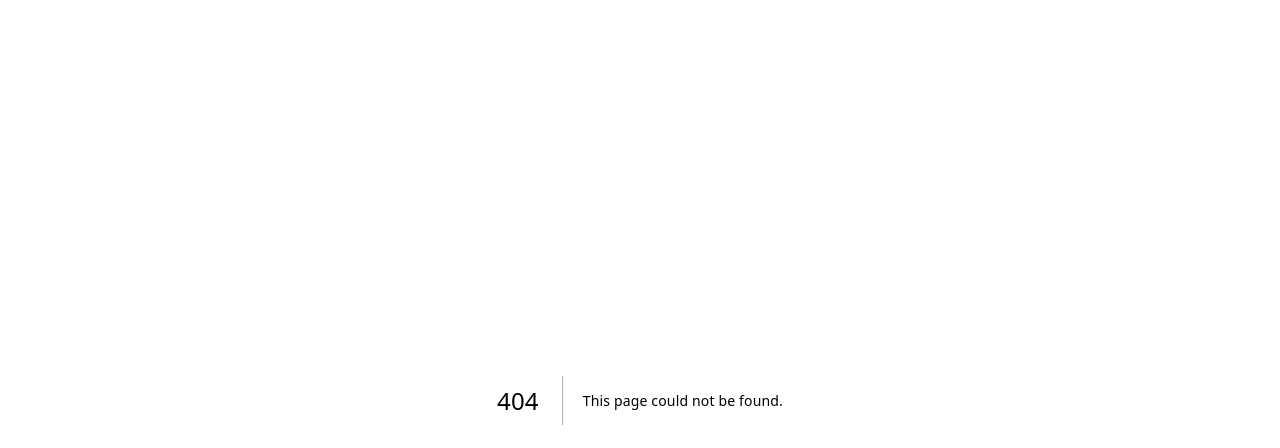
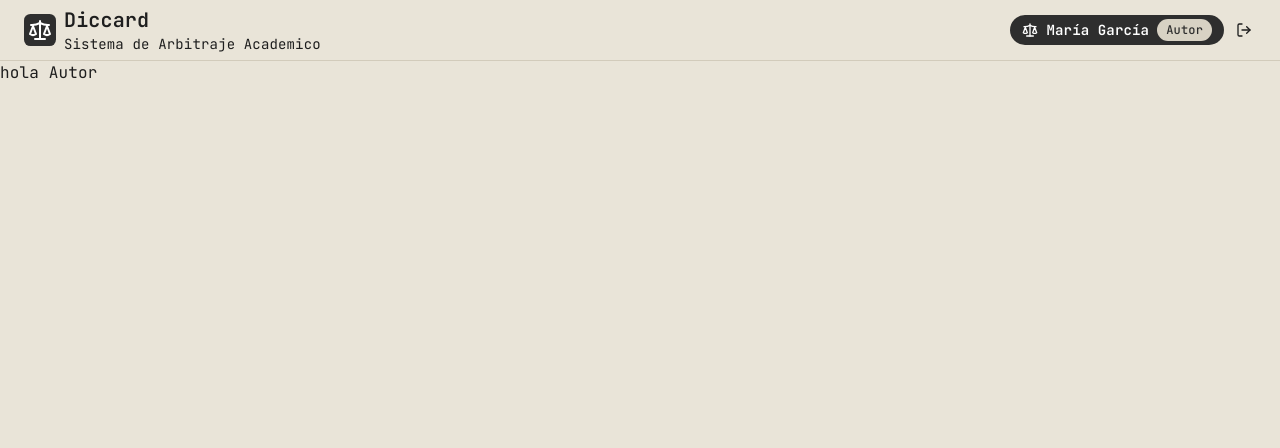
Before and after one commit to Juan-Lozoya/Dic-Articulos, a Next.js app: page /dashboard/autor in a window 1280 px wide. Before the commit this address had no page. Shown: the top 448 px of the page. Built offline with nearby package versions, Linux system fonts and the light colour scheme.

Commit message:
header component

```diff
--- a/app/(auth)/login/page.tsx
+++ b/app/(auth)/login/page.tsx
@@ -4,9 +4,11 @@ import { Scale, FileText, BookOpen } from 'lucide-react';
 import { Button } from '@/components/ui/button';
 import { Input } from '@/components/ui/input';
 import { useState } from 'react';
+import { useRouter } from 'next/navigation';
 
 export default function AuthLogin() {
-  const [login, setLogin] = useState<string>('autor');
+  const [selectedRole, setSelectedRole] = useState<string>('autor');
+  const router = useRouter();
   const [email, setEmail] = useState<string>('');
   const loginOptionsRol = [
     { key: 'autor', label: 'Autor', icon: FileText },
@@ -16,12 +18,13 @@ export default function AuthLogin() {
 
   const handleSubmit = () => {
     console.log('handle');
+    if (email.slice() == '') return;
   };
 
   const handleLegend = () =>
-    login == 'autor'
+    selectedRole == 'autor'
       ? 'Enviar y dar seguimiento a documentos'
-      : login == 'revisor'
+      : selectedRole == 'revisor'
         ? 'Evaluar documentos asignados'
         : 'Supervisar todo el proceso';
 
@@ -37,7 +40,7 @@ export default function AuthLogin() {
           <div className="grid grid-cols-1 md:grid-cols-3 gap-2">
             {loginOptionsRol.map((rol) => {
               const Icon = rol.icon;
-              const isActive: boolean = rol.key == login;
+              const isActive: boolean = rol.key == selectedRole;
 
               return (
                 <Button
@@ -45,7 +48,7 @@ export default function AuthLogin() {
                   type="button"
                   className="flex flex-col items-center h-15"
                   variant={isActive ? 'default' : 'outline'}
-                  onClick={() => setLogin(rol.key)}
+                  onClick={() => setSelectedRole(rol.key)}
                 >
                   <Icon className="w-5 h-5" />
                   <span>{rol.label}</span>
--- /dev/null
+++ b/app/dashboard/autor/page.tsx
@@ -0,0 +1,7 @@
+export default function AutorPage() {
+  return (
+    <>
+      <h1>hola Autor</h1>
+    </>
+  );
+}
--- /dev/null
+++ b/app/dashboard/components/Header.tsx
@@ -0,0 +1,31 @@
+import { Scale, LogOut } from 'lucide-react';
+import { Separator } from '@/components/ui/separator';
+import { Badge } from '@/components/ui/badge';
+
+export default function Header() {
+  return (
+    <>
+      <div className="h-15 flex items-center justify-between px-6">
+        <div className="flex items-center">
+          <div className="bg-primary rounded-md p-1 mr-2">
+            <Scale className="text-white w-6 h-6" />
+          </div>
+          <div className="block">
+            <h1 className="text-xl font-semibold">Diccard</h1>
+            <h3 className="text-sm">Sistema de Arbitraje Academico</h3>
+          </div>
+        </div>
+
+        <div className="flex items-center space-x-2">
+          <div className="flex space-x-2 items-center bg-primary px-3 py-1 rounded-full text-white">
+            <Scale className="w-4 h-4" />
+            <span className="text-sm font-semibold">María García</span>
+            <Badge variant="secondary">Autor</Badge>
+          </div>
+          <LogOut className="hover:bg-primary hover:text-secondary rounded-md p-1 w-6 h-6 cursor-pointer" />
+        </div>
+      </div>
+      <Separator />
+    </>
+  );
+}
--- /dev/null
+++ b/app/dashboard/layout.tsx
@@ -0,0 +1,12 @@
+import Header from './components/Header';
+
+export default function DashboardLayout({ children }: { children: React.ReactNode }) {
+  return (
+    <>
+      <div className="min-h-screen">
+        <Header />
+        {children}
+      </div>
+    </>
+  );
+}
--- /dev/null
+++ b/components/ui/badge.tsx
@@ -0,0 +1,46 @@
+import * as React from 'react';
+import { cva, type VariantProps } from 'class-variance-authority';
+import { Slot } from 'radix-ui';
+
+import { cn } from '@/lib/utils';
+
+const badgeVariants = cva(
+  'inline-flex w-fit shrink-0 items-center justify-center gap-1 overflow-hidden rounded-full border border-transparent px-2 py-0.5 text-xs font-medium whitespace-nowrap transition-[color,box-shadow] focus-visible:border-ring focus-visible:ring-[3px] focus-visible:ring-ring/50 aria-invalid:border-destructive aria-invalid:ring-destructive/20 dark:aria-invalid:ring-destructive/40 [&>svg]:pointer-events-none [&>svg]:size-3',
+  {
+    variants: {
+      variant: {
+        default: 'bg-primary text-primary-foreground [a&]:hover:bg-primary/90',
+        secondary: 'bg-secondary text-secondary-foreground [a&]:hover:bg-secondary/90',
+        destructive:
+          'bg-destructive text-white focus-visible:ring-destructive/20 dark:bg-destructive/60 dark:focus-visible:ring-destructive/40 [a&]:hover:bg-destructive/90',
+        outline:
+          'border-border text-foreground [a&]:hover:bg-accent [a&]:hover:text-accent-foreground',
+        ghost: '[a&]:hover:bg-accent [a&]:hover:text-accent-foreground',
+        link: 'text-primary underline-offset-4 [a&]:hover:underline',
+      },
+    },
+    defaultVariants: {
+      variant: 'default',
+    },
+  },
+);
+
+function Badge({
+  className,
+  variant = 'default',
+  asChild = false,
+  ...props
+}: React.ComponentProps<'span'> & VariantProps<typeof badgeVariants> & { asChild?: boolean }) {
+  const Comp = asChild ? Slot.Root : 'span';
+
+  return (
+    <Comp
+      data-slot="badge"
+      data-variant={variant}
+      className={cn(badgeVariants({ variant }), className)}
+      {...props}
+    />
+  );
+}
+
+export { Badge, badgeVariants };
--- /dev/null
+++ b/components/ui/separator.tsx
@@ -0,0 +1,28 @@
+'use client';
+
+import * as React from 'react';
+import { Separator as SeparatorPrimitive } from 'radix-ui';
+
+import { cn } from '@/lib/utils';
+
+function Separator({
+  className,
+  orientation = 'horizontal',
+  decorative = true,
+  ...props
+}: React.ComponentProps<typeof SeparatorPrimitive.Root>) {
+  return (
+    <SeparatorPrimitive.Root
+      data-slot="separator"
+      decorative={decorative}
+      orientation={orientation}
+      className={cn(
+        'shrink-0 bg-border data-[orientation=horizontal]:h-px data-[orientation=horizontal]:w-full data-[orientation=vertical]:h-full data-[orientation=vertical]:w-px',
+        className,
+      )}
+      {...props}
+    />
+  );
+}
+
+export { Separator };
--- /dev/null
+++ b/utils/routeNames.tsx
@@ -0,0 +1,7 @@
+const RouteNames = {
+  dashboardAutor: '/dashboard/autor',
+  dashboardRevisor: '/dashboard/revisor',
+  dashboardArbitro: '/dashboard/arbitro',
+};
+
+export default RouteNames;
```
